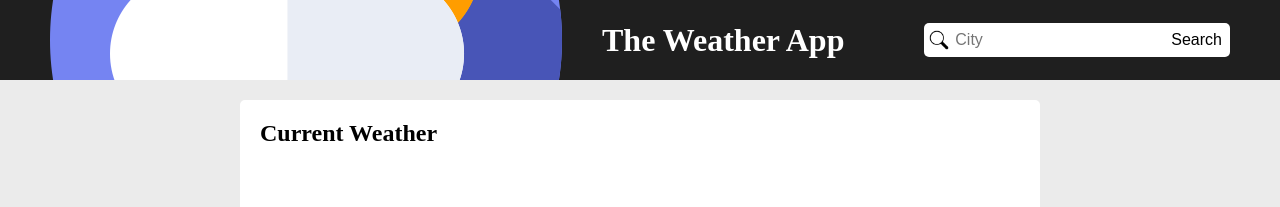
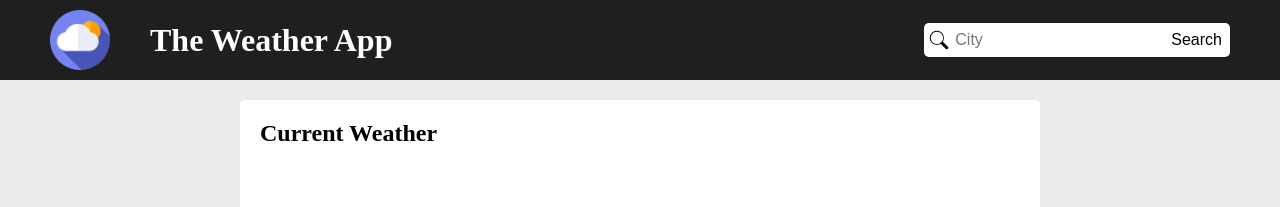
Before and after one commit to pbrebner/weather-app, a plain HTML site: page index.html in a window 1280 px wide. Shown: the top 207 px of the page. Drawn offline with Linux system fonts and the light colour scheme; no server answers.

Commit message:
Add logo styling

```diff
--- a/styles.css
+++ b/styles.css
@@ -30,6 +30,10 @@ body {
     display: flex;
     align-items: center;
     gap: 40px;
+}
+
+.logo {
+    height: 60px;
 }
 
 .searchContainer {
@@ -107,6 +111,7 @@ body {
     display: grid;
     grid-template-rows: 60px 1fr 1fr;
     justify-items: center;
+    text-align: center;
 }
 
 .currentTime {
```
